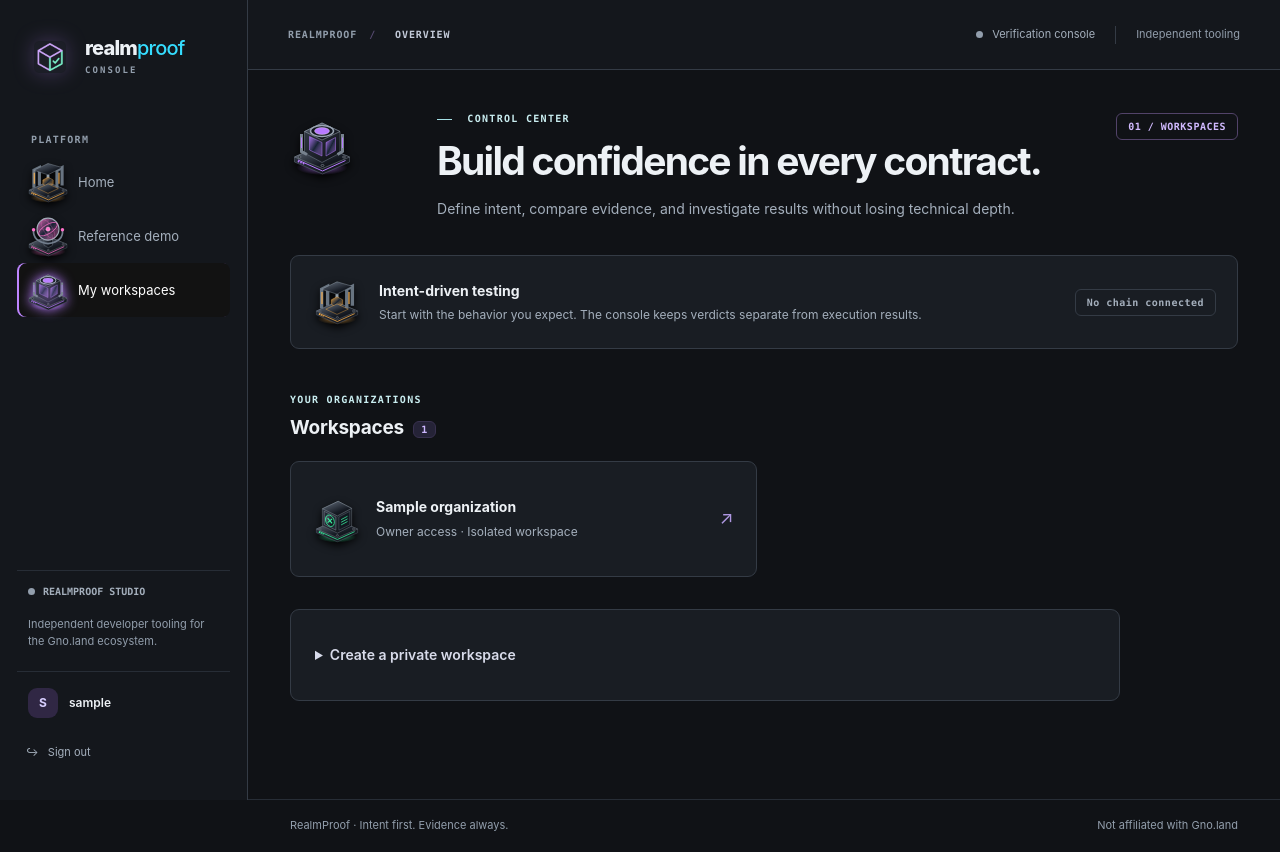
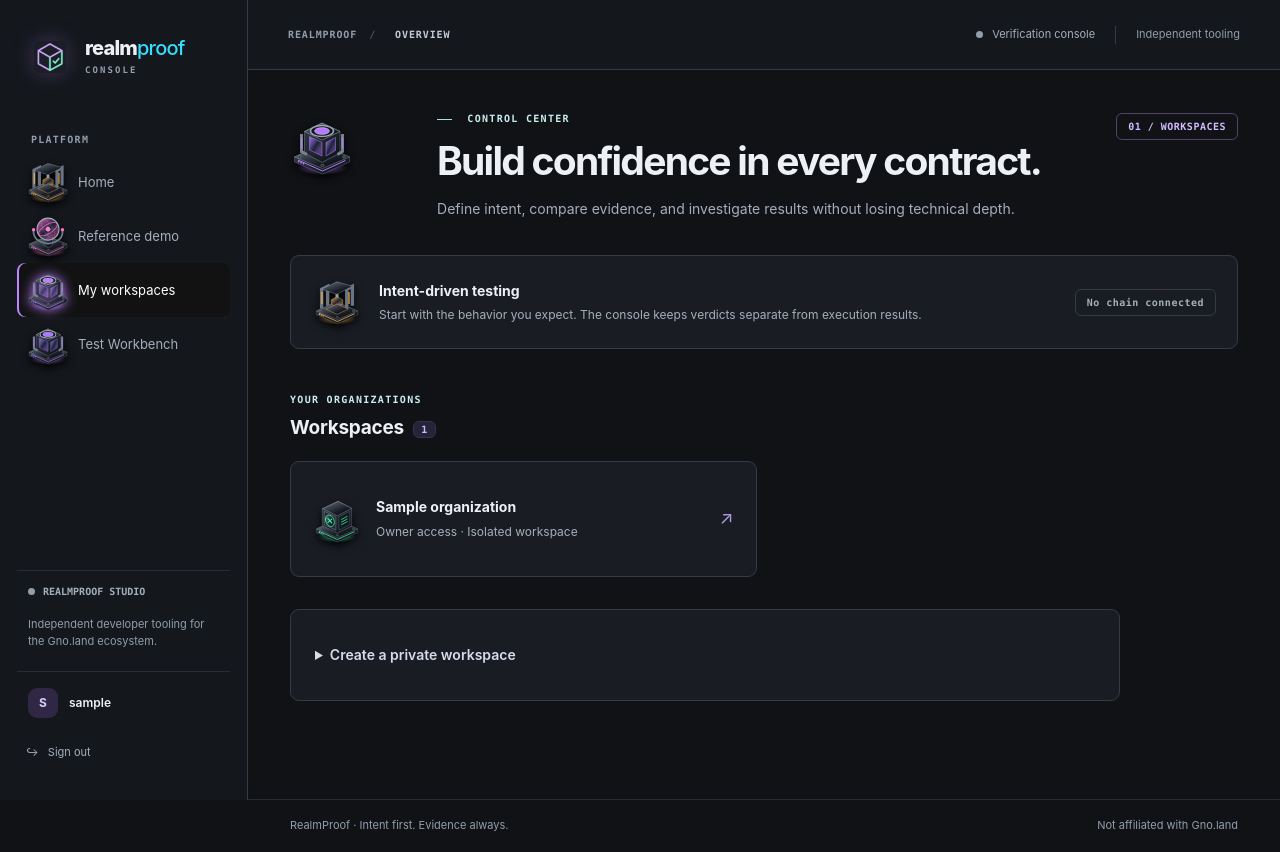
Before and after one commit to helijunior4545-glitch/RealmProof, a Django app: page /studio/workspace/ in a window 1280 px wide. Run offline with Django 5.2, Linux system fonts and the light colour scheme; a user stored in the database is signed in; tables that the repository leaves empty hold one stand-in row (values such as "Sample post"); parts of the project's set-up code (start-up, migrations or seed data) failed here and were passed over.

Commit message:
Link Test Workbench from Studio navigation

```diff
--- a/studio/templates/studio/base.html
+++ b/studio/templates/studio/base.html
@@ -1,4 +1,4 @@
-{% load static i18n react_frontend %}
+{% load static i18n react_frontend studio_navigation %}
 <!doctype html>
 <html lang="en">
 <head>
@@ -34,6 +34,10 @@
       {% if user.is_authenticated %}<a class="nav-link chroma-pink" {% if request.resolver_match.url_name == 'reference_demo' %}aria-current="page"{% endif %} href="{% url 'studio:reference_demo' %}"><span class="factory-icon factory-scanner" aria-hidden="true"></span> Reference demo</a>{% endif %}
 
       {% if user.is_authenticated %}<a class="nav-link chroma-violet" {% if request.resolver_match.url_name == 'dashboard' %}aria-current="page"{% endif %} href="{% url 'studio:dashboard' %}"><span class="factory-icon factory-reactor" aria-hidden="true"></span> My workspaces</a>{% endif %}
+      {% workbench_url as test_workbench %}
+      {% if test_workbench %}
+      <a class="nav-link chroma-cyan" {% if request.resolver_match.url_name == 'workbench' %}aria-current="page"{% endif %} href="{{ test_workbench }}"><span class="factory-icon factory-engine" aria-hidden="true"></span> Test Workbench</a>
+      {% endif %}
       {% if member %}
       <div class="nav-group-label nav-group-gap">WORKSPACE / {{ member.organization.name|truncatechars:16 }}</div>
       <a class="nav-link chroma-green" {% if request.resolver_match.url_name == 'organization' %}aria-current="page"{% endif %} href="{% url 'studio:organization' member.organization.slug %}"><span class="factory-icon factory-vault" aria-hidden="true"></span> {{ member.organization.name|truncatechars:19 }}</a>
--- /dev/null
+++ b/studio/templatetags/studio_navigation.py
@@ -0,0 +1,35 @@
+from django import template
+from django.urls import reverse
+
+from studio.guest import studio_destination
+from studio.models import Project
+
+register = template.Library()
+
+
+@register.simple_tag(takes_context=True)
+def workbench_url(context):
+    request = context.get("request")
+    if not request or not request.user.is_authenticated:
+        return None
+    member = context.get("member")
+    if not member:
+        return studio_destination(request, "studio:workbench")
+
+    project = context.get("project")
+    run = context.get("run")
+    if project:
+        project_id = project.pk
+    elif run:
+        project_id = run.scenario.project_id
+    else:
+        project_id = (
+            Project.objects.filter(organization=member.organization)
+            .order_by("-created_at", "pk")
+            .values_list("pk", flat=True)
+            .first()
+        )
+
+    if project_id:
+        return reverse("studio:workbench", args=[member.organization.slug, project_id])
+    return None
```
